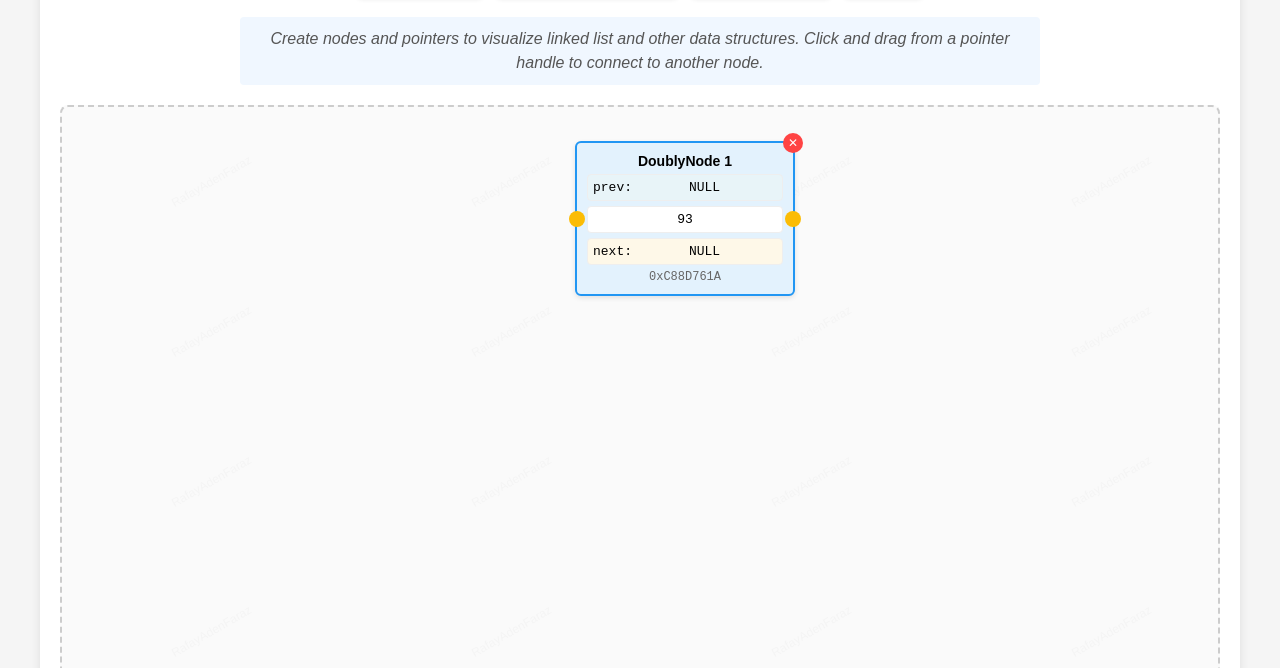
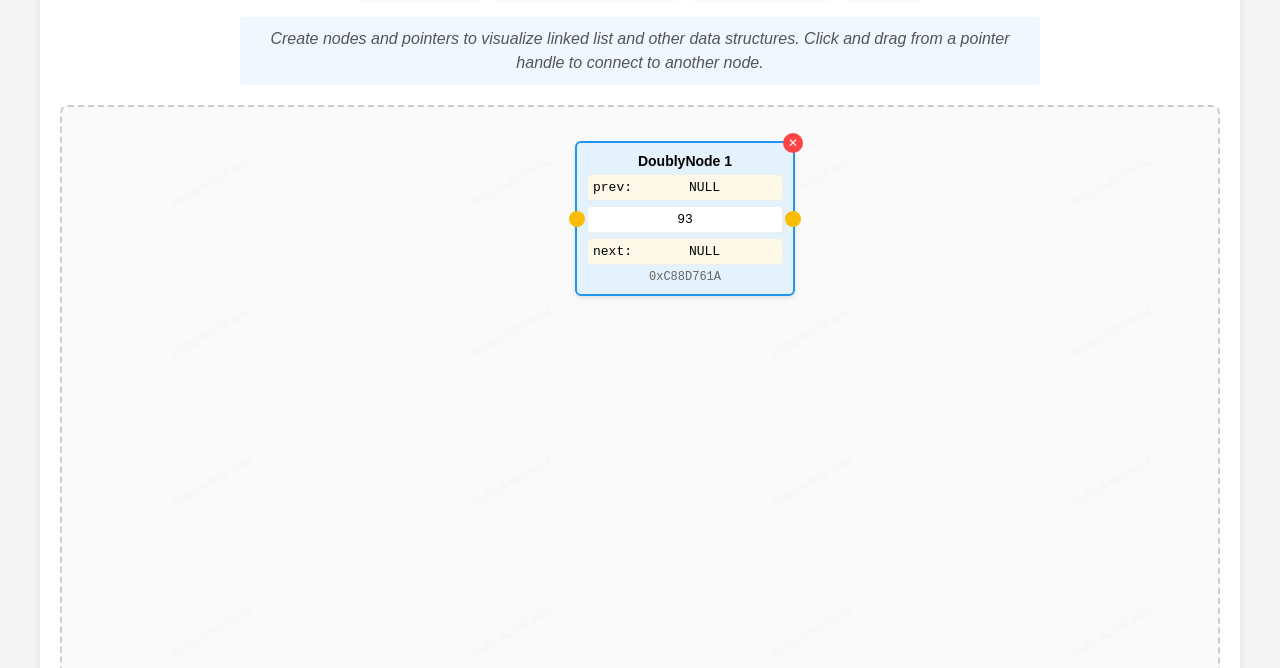
Before and after one commit to muhammadfaraz800/C-Data-Structure-Visualization, a plain HTML site: page index.html in a window 1280 px wide. Both pictures are taken after a click on the button "Create Doubly Node". Shown: the part 132-800 px from the top of the page. Drawn offline with Linux system fonts and the light colour scheme.

Commit message:
Cahnges the bacjground color of prev pointer of node to light yellow

```diff
--- a/styles.css
+++ b/styles.css
@@ -162,7 +162,7 @@ button:hover {
     justify-content: space-between;
     align-items: center;
     padding: 5px;
-    background-color: #e8f4f8;
+    background-color: #fef8e8;
     border: 1px solid #eee;
     border-radius: 4px;
     font-family: monospace;
```
